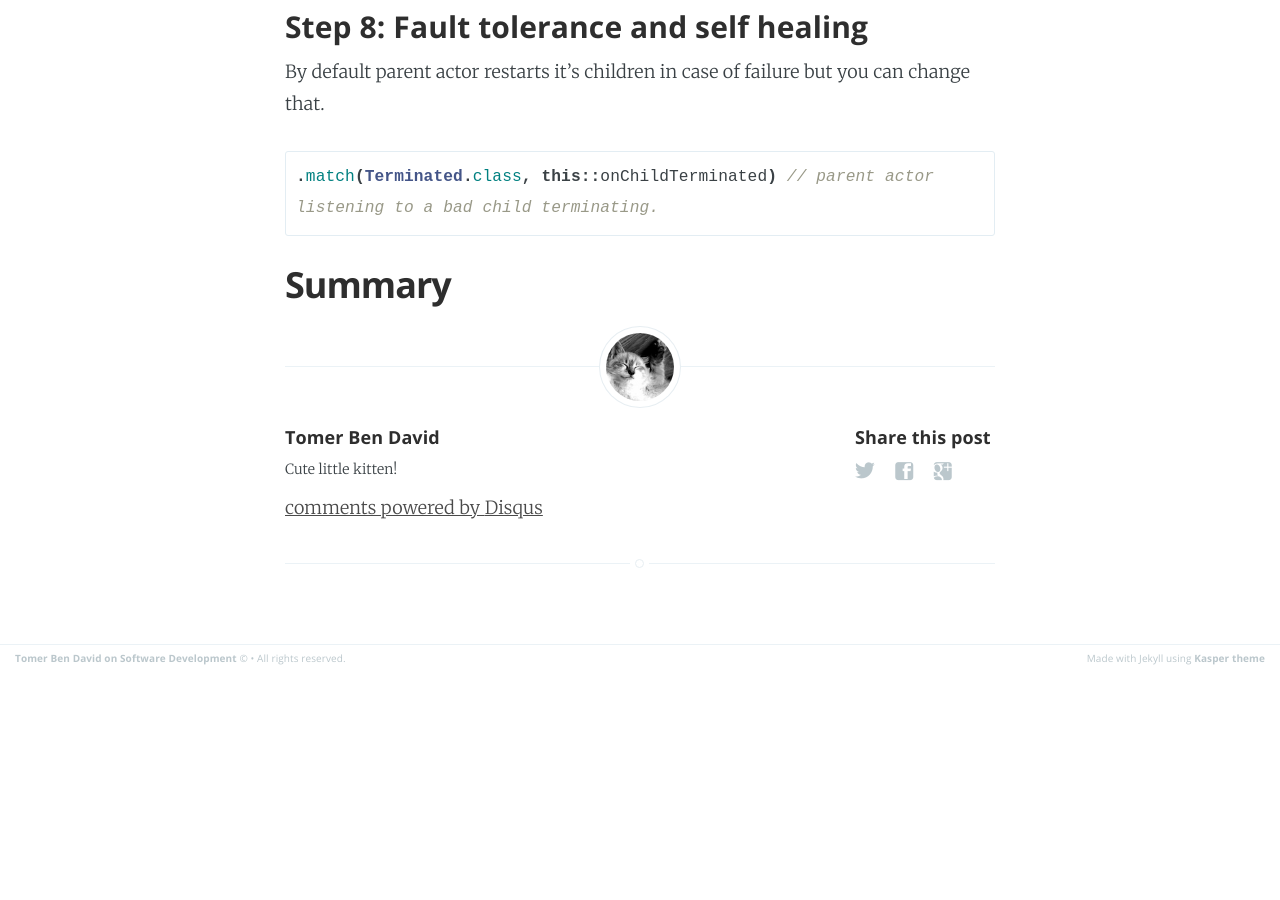
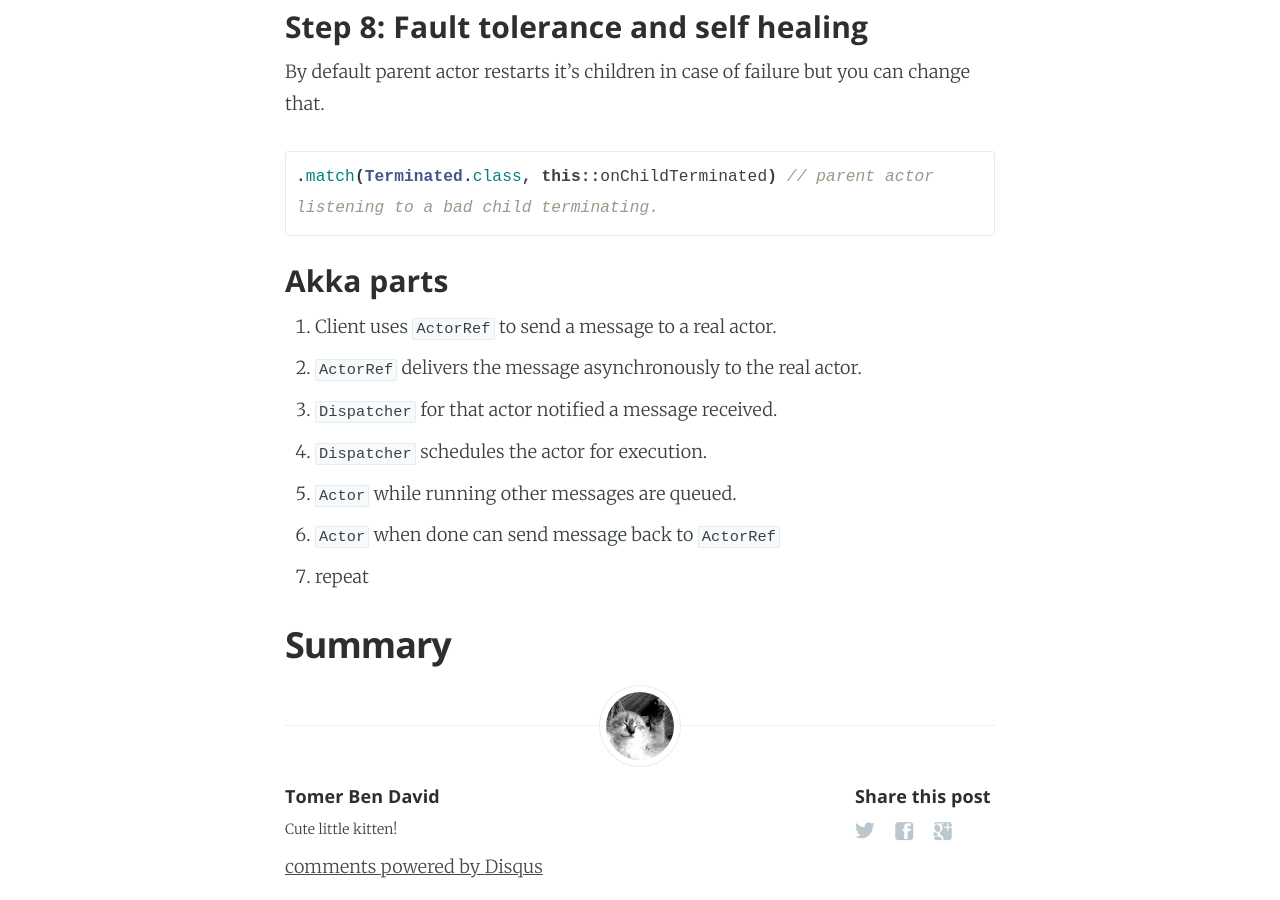
Before and after one commit to tomer-ben-david/tomer-ben-david.github.io.jekyll, a Jekyll site: the page built from _posts/2017/2017-06-08-page-cheatsheet-akka.md, in a window 1280 px wide and 900 px high, scrolled down 2598 px. Built offline with Jekyll 4.4.1, drawn with Linux system fonts in a browser that asks for light colours; comment, search, counter and statistics services are not loaded; before the commit the page ends 3271 px from its top, so only the background shows below that; some of the changed text lies outside the part shown.

Commit message:
updates to akka

````diff
--- a/_posts/2017/2017-04-24-page-cheatsheet-akka.md
+++ b/_posts/2017/2017-06-08-page-cheatsheet-akka.md
@@ -87,4 +87,14 @@ By default parent actor restarts it's children in case of failure but you can ch
 .match(Terminated.class, this::onChildTerminated) // parent actor listening to a bad child terminating.
 ```
 
+### Akka parts
+
+1. Client uses `ActorRef` to send a message to a real actor.
+1. `ActorRef` delivers the message asynchronously to the real actor.
+1. `Dispatcher` for that actor notified a message received.
+1. `Dispatcher` schedules the actor for execution.
+1. `Actor` while running other messages are queued.
+1. `Actor` when done can send message back to `ActorRef`
+1. repeat
+
 ## Summary
````
Also changed, not shown: other parts of _posts/2017/2017-06-08-page-cheatsheet-akka.md (+1 -1 lines).
